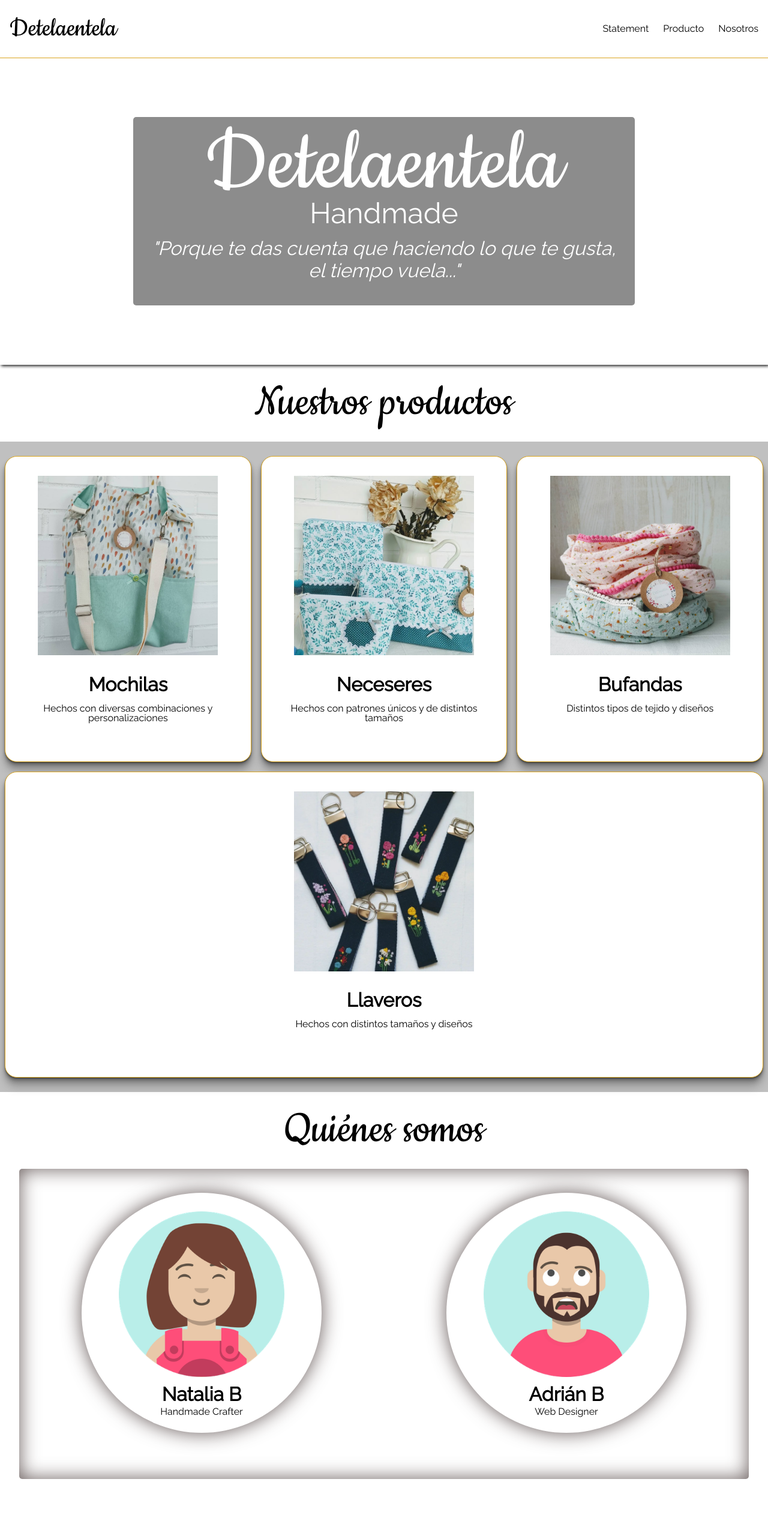
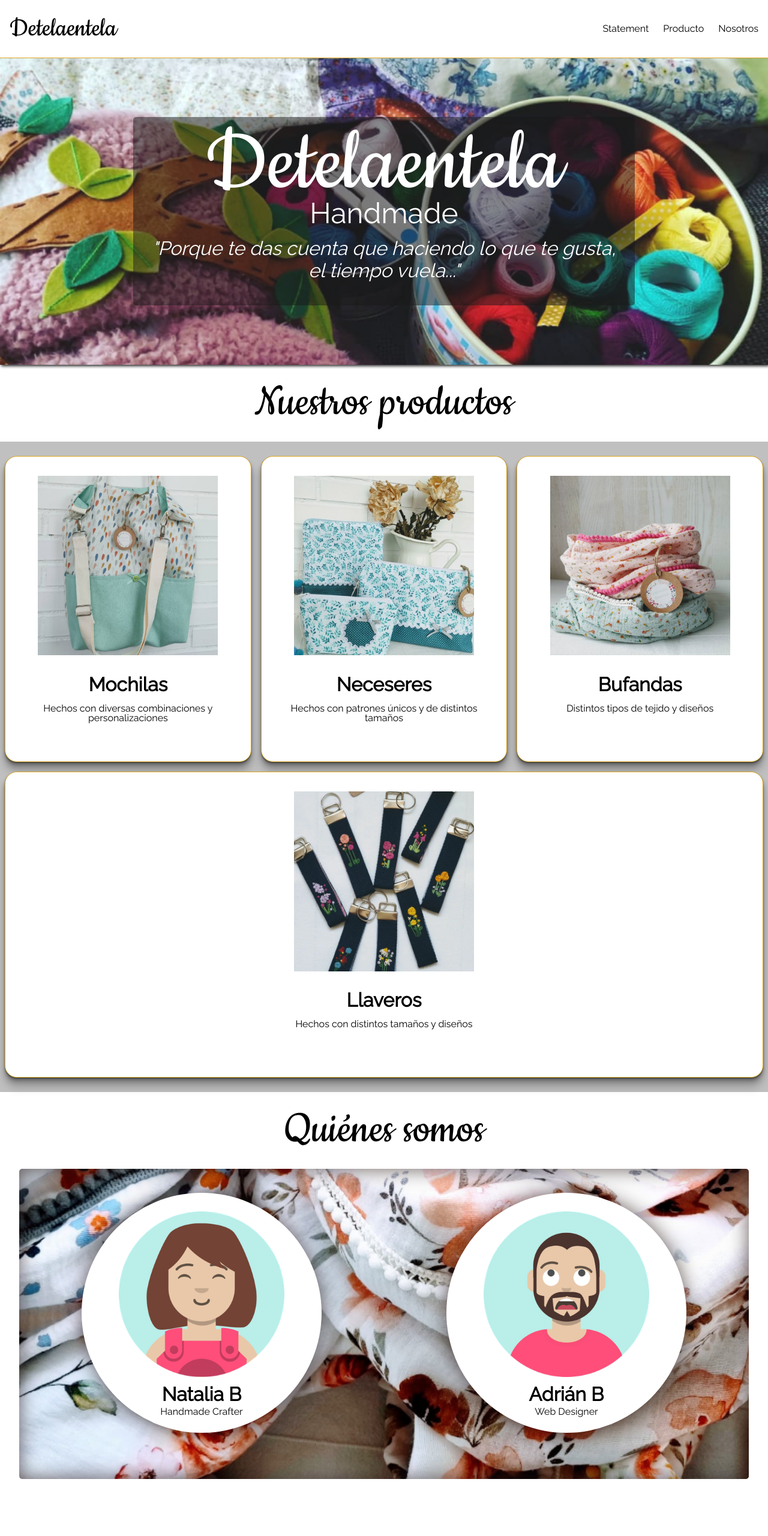
Before and after one commit to AdrianBarco/detelaentela-codecademybusinessproject, a plain HTML site: page index.html in a window 1280 px wide. Shown: the top 2560 px of the page at 60% size. Drawn offline with Linux system fonts and the light colour scheme; the site is published under a folder, as on GitHub Pages, so addresses that start at the root find nothing.

Commit message:
Update styles.css

```diff
--- a/resources/css/styles.css
+++ b/resources/css/styles.css
@@ -72,7 +72,7 @@ header ul li{
   display: flex;
   justify-content: center;
   align-items: center;
-  background-image: url(/resources/images/banner-background\ 1.png);
+  background-image: url(../images/banner-background\ 1.png);
   background-repeat: no-repeat;
   background-size: cover;
   background-position: center;
@@ -205,7 +205,7 @@ header ul li{
   justify-content: space-around;
   margin: auto;
   flex-wrap: wrap;
-  background-image: url(/resources/images/personal-background\ 1.png);
+  background-image: url(../images/personal-background\ 1.png);
   background-repeat: no-repeat;
   background-position: center;
   background-size: cover;
```
